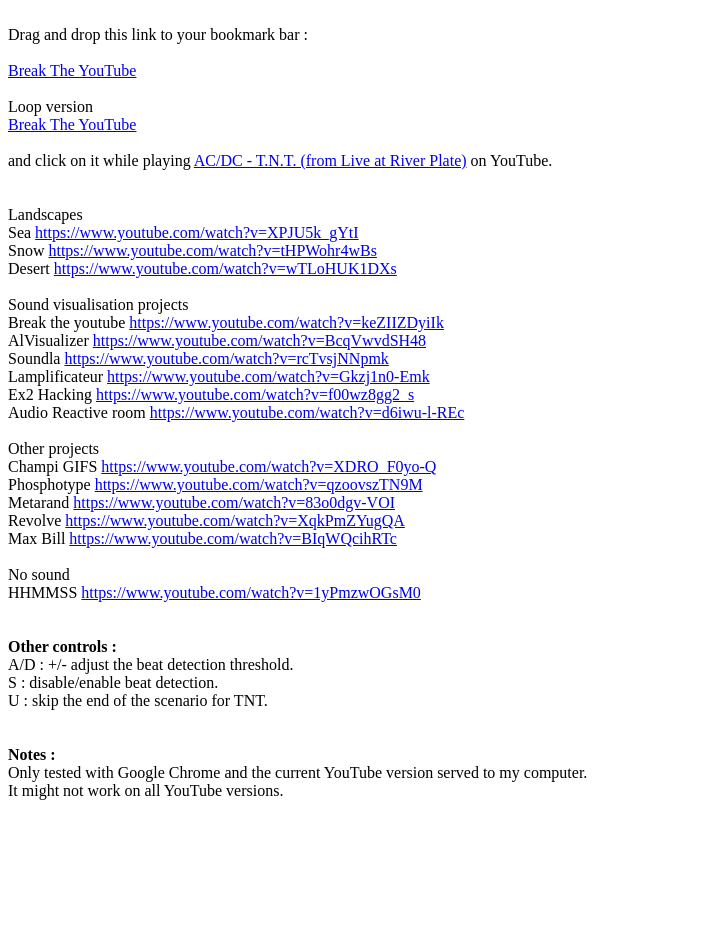
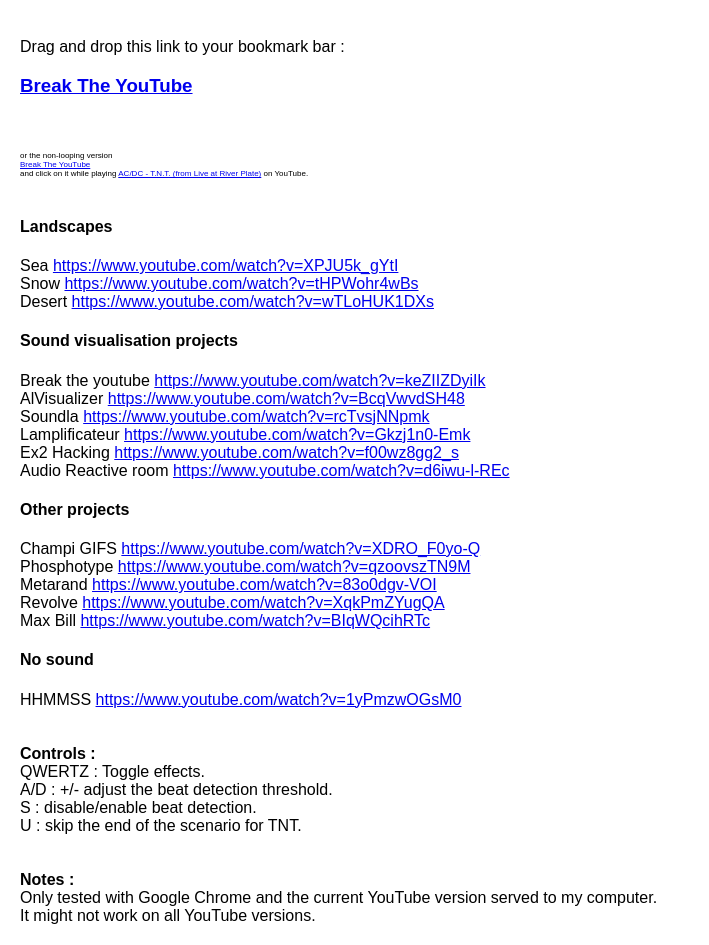
Before and after one commit to NathanVogel/ReactiveAudioScripts, a plain HTML site: page index.html in a window 1280 px wide. Shown: the whole page, without its empty margins (0-709 px from the left). Before the commit the page ends 808 px from the top, so only its background shows below. Drawn offline with Linux system fonts and the light colour scheme.

Commit message:
Update index.html

```diff
--- a/index.html
+++ b/index.html
@@ -1,30 +1,47 @@
+<html>
+<head>
+  <style>
+  body {
+    margin:20px;
+    padding:0px;
+    /*color: 'black';*/
+    /*background-image: url("img/IMG_0288.jpg");*/
+    /*background-repeat:no-repeat;
+    background-position:center;
+    background-size:cover;*/
+    font-family: sans-serif;
+  }
+  </style>
+  <script type="text/javascript" src="libs/paperjs/dist/paper-full.js" ></script>
+  <script type="text/javascript" src="libs/verletjs/js/verlet-1.0.0.min.js" ></script>
+
+  <script type="text/javascript" src="js/AppletTest.js" ></script>
+
+</head>
+<body>
+
   <br/>
   Drag and drop this link to your bookmark bar :
   <br/>
-<br/>
+  <h3><a style="font-weight: bold" href="javascript:(function()%7Bfunction callback()%7Bconsole.log('Downloading')%7Dvar s%3Ddocument.createElement('script')%3Bs.src%3D'https%3A%2F%2Fraw.githack.com%2FNathanVogel%2FReactiveAudioScripts%2Fmaster%2Fbundleloop.js'%3Bif(s.addEventListener)%7Bs.addEventListener('load'%2Ccallback%2Cfalse)%7Delse if(s.readyState)%7Bs.onreadystatechange%3Dcallback%7Ddocument.body.appendChild(s)%3B%7D)()">Break The YouTube</a></h3>
+  <br />
+  <br />
+  <div style="font-size: 8px" >
+    or the non-looping version
+    <br />
     <a href="javascript:(function()%7Bfunction callback()%7Bconsole.log('Downloading')%7Dvar s%3Ddocument.createElement('script')%3Bs.src%3D'https%3A%2F%2Fraw.githack.com%2FNathanVogel%2FReactiveAudioScripts%2Fmaster%2Fbundle01.js'%3Bif(s.addEventListener)%7Bs.addEventListener('load'%2Ccallback%2Cfalse)%7Delse if(s.readyState)%7Bs.onreadystatechange%3Dcallback%7Ddocument.body.appendChild(s)%3B%7D)()">Break The YouTube</a>
     <br />
+    and click on it while playing <a href="https://www.youtube.com/watch?v=44XYEeD1A1U">AC/DC - T.N.T. (from Live at River Plate)</a> on YouTube.
+  </div>
   <br />
-Loop version
-<br />
-<a href="javascript:(function()%7Bfunction callback()%7Bconsole.log('Downloading')%7Dvar s%3Ddocument.createElement('script')%3Bs.src%3D'https%3A%2F%2Fraw.githack.com%2FNathanVogel%2FReactiveAudioScripts%2Fmaster%2Fbundleloop.js'%3Bif(s.addEventListener)%7Bs.addEventListener('load'%2Ccallback%2Cfalse)%7Delse if(s.readyState)%7Bs.onreadystatechange%3Dcallback%7Ddocument.body.appendChild(s)%3B%7D)()">Break The YouTube</a>
-<br />
-<br />
-and click on it while playing <a href="https://www.youtube.com/watch?v=44XYEeD1A1U">AC/DC - T.N.T. (from Live at River Plate)</a> on YouTube.
-<br />
-<br />
-<br />
-Landscapes
-<br />
+  <h4>Landscapes</h4>
   Sea <a href="https://www.youtube.com/watch?v=XPJU5k_gYtI">https://www.youtube.com/watch?v=XPJU5k_gYtI</a>
   <br />
   Snow <a href="https://www.youtube.com/watch?v=tHPWohr4wBs">https://www.youtube.com/watch?v=tHPWohr4wBs</a>
   <br />
   Desert <a href="https://www.youtube.com/watch?v=wTLoHUK1DX">https://www.youtube.com/watch?v=wTLoHUK1DXs</a>
   <br />
-<br />
-Sound visualisation projects
-<br />
+  <h4>Sound visualisation projects</h4>
   Break the youtube <a href="https://www.youtube.com/watch?v=keZIIZDyiIk">https://www.youtube.com/watch?v=keZIIZDyiIk</a>
   <br />
   AlVisualizer <a href="https://www.youtube.com/watch?v=BcqVwvdSH48">https://www.youtube.com/watch?v=BcqVwvdSH48</a>
@@ -37,9 +54,7 @@ Ex2 Hacking <a href="https://www.youtube.com/watch?v=f00wz8gg2_">https://www.you
   <br />
   Audio Reactive room <a href="https://www.youtube.com/watch?v=d6iwu-l-RE">https://www.youtube.com/watch?v=d6iwu-l-REc</a>
   <br />
-<br />
-Other projects
-<br />
+  <h4>Other projects</h4>
   Champi GIFS <a href="https://www.youtube.com/watch?v=XDRO_F0yo-Q">https://www.youtube.com/watch?v=XDRO_F0yo-Q</a>
   <br />
   Phosphotype <a href="https://www.youtube.com/watch?v=qzoovszTN9M">https://www.youtube.com/watch?v=qzoovszTN9M</a>
@@ -50,14 +65,13 @@ Revolve <a href="https://www.youtube.com/watch?v=XqkPmZYugQA">https://www.youtub
   <br />
   Max Bill <a href="https://www.youtube.com/watch?v=BIqWQcihRT">https://www.youtube.com/watch?v=BIqWQcihRTc</a>
   <br />
-<br />
-No sound
-<br />
+  <h4>No sound</h4>
   HHMMSS <a href="https://www.youtube.com/watch?v=1yPmzwOGsM">https://www.youtube.com/watch?v=1yPmzwOGsM0</a>
   <br />
   <br />
   <br />
-<strong>Other controls :</strong><br />
+  <strong>Controls :</strong><br />
+  QWERTZ : Toggle effects.<br />
   A/D : +/- adjust the beat detection threshold.<br />
   S : disable/enable beat detection.<br />
   U : skip the end of the scenario for TNT.<br />
@@ -66,3 +80,6 @@ U : skip the end of the scenario for TNT.<br />
   <strong>Notes :</strong><br />
   Only tested with Google Chrome and the current YouTube version served to my computer.<br />
   It might not work on all YouTube versions.<br />
+
+</body>
+</html>
```
Lines whose indentation alone changed are shown as unchanged.
